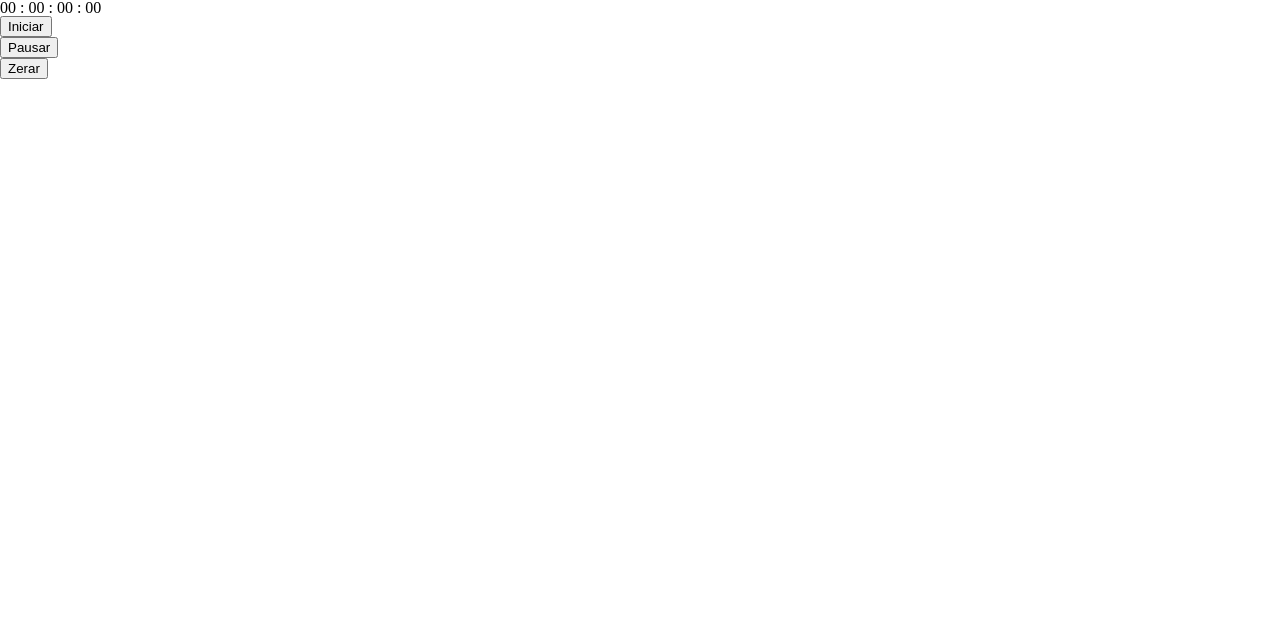
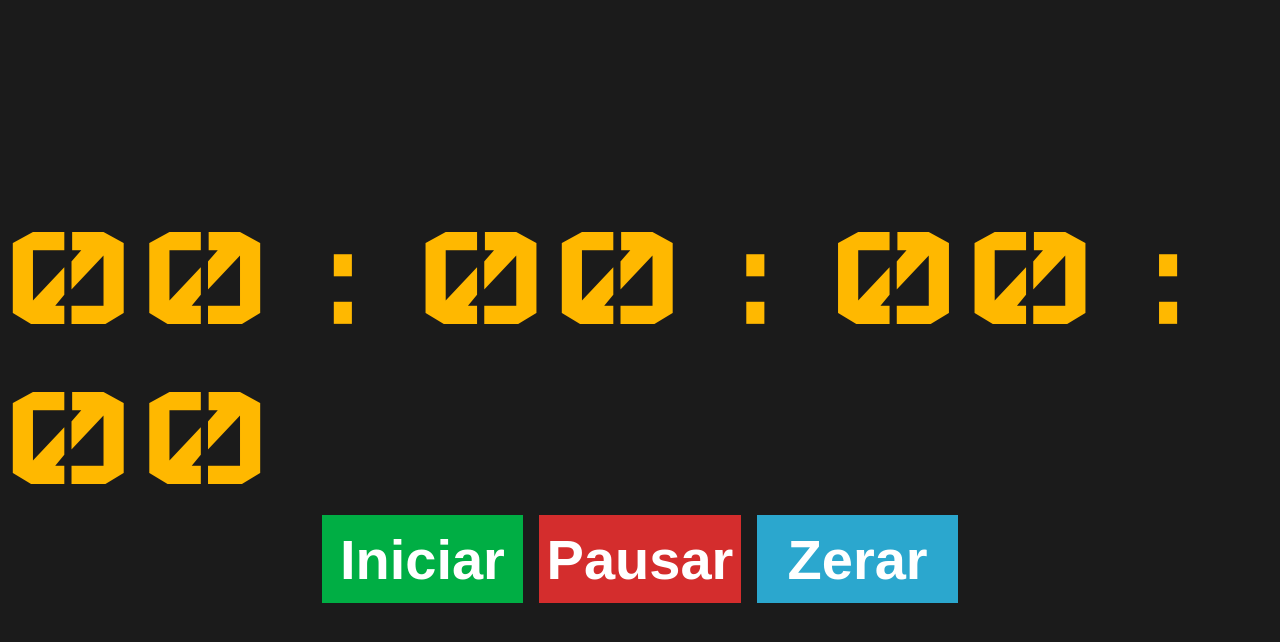
Before and after one commit to joaopafe/stopwatch, a plain HTML site: page index.html in a window 1280 px wide. Drawn offline with Linux system fonts and the light colour scheme.

Commit message:
add implements the style on the project

```diff
--- a/style.css
+++ b/style.css
@@ -7,3 +7,75 @@
   font-family: Wallpoet;
   src: url(./fonts/Wallpoet-Regular.ttf);
 }
+
+body {
+  background-color: #1b1b1b;
+  display: flex;
+  flex-direction: column;
+  justify-content: center;
+  align-items: center;
+  height: 99.75vh;
+}
+
+#stopwatch-display {
+  color: #ffb800;
+  font-family: Wallpoet;
+  font-size: 20vh;
+}
+
+.stopwatch-buttons {
+  display: flex;
+  font-family: Roboto;
+}
+
+#start-timer,
+#pause-timer {
+  margin-right: 1.25vw;
+}
+
+#start-button,
+#pause-button,
+#reset-button {
+  border: none;
+  height: 11vh;
+  width: 15.75vw;
+  font-size: 7vh;
+  font-weight: bold;
+  color: white;
+}
+
+#start-button {
+  background-color: #00ae44;
+}
+
+#start-button:hover {
+  background-color: #00bc48;
+}
+
+#pause-button {
+  background-color: #d42d2d;
+}
+
+#pause-button:hover {
+  background-color: #ea2e2e;
+}
+
+#reset-button {
+  background-color: #2ba7ce;
+}
+
+#reset-button:hover {
+  background-color: #30b7e0;
+}
+
+#start-button:active {
+  background-color: #00c94d;
+}
+
+#pause-button:active {
+  background-color: #f43232;
+}
+
+#reset-button:active {
+  background-color: #33c1ec;
+}
```
